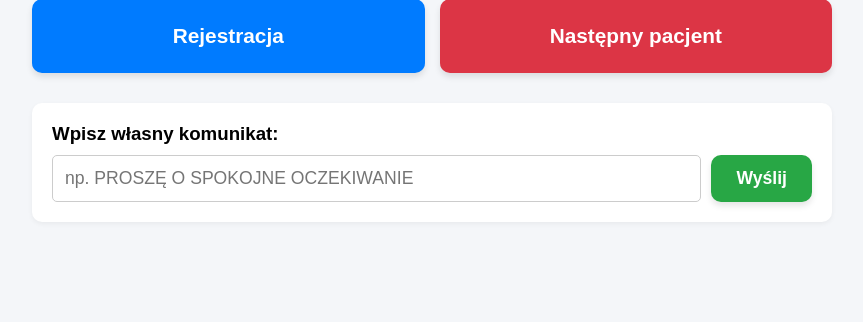
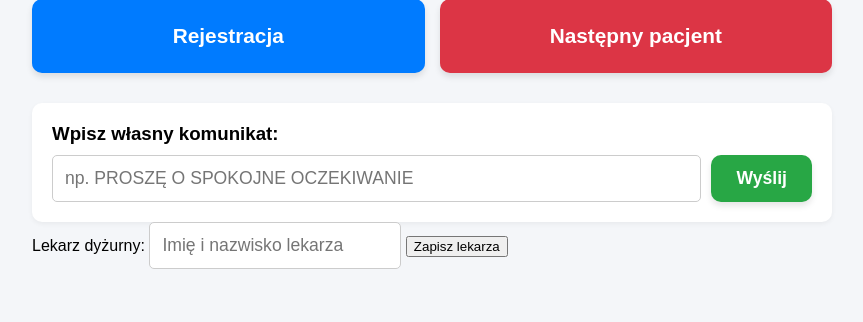
Before and after one commit to Tossao/izba-komunikaty, a Flask app: template templates/panel.html in a window 1280 px wide. Shown: the part 188-510 px from the top of the page, without its empty margins (208-1071 px from the left). Run offline with Flask 3, Linux system fonts and the light colour scheme; the template is opened without the code that fills it, so the values that code supplies are empty; some libraries are stand-ins or nearby versions.

Commit message:
Update panel.html
Dodaj pole do wpisania imienia i nazwiska oraz przycisk zapisu:

```diff
--- a/templates/panel.html
+++ b/templates/panel.html
@@ -25,6 +25,27 @@
     </div>
 </div>
 
+<!-- HTML w panelu -->
+<div class="doctor-control-section">
+    <label for="doctorInput">Lekarz dyżurny:</label>
+    <input type="text" id="doctorInput" placeholder="Imię i nazwisko lekarza">
+    <button onclick="updateDoctor()">Zapisz lekarza</button>
+</div>
+
+<!-- JS w panelu -->
+<script>
+    function updateDoctor() {
+        const doctorName = document.getElementById('doctorInput').value;
+        socket.emit('change_doctor', { doctor: doctorName });
+    }
+
+    // Opcjonalnie: aktualizuj pole w panelu gdy ktoś inny zmieni wartość
+    socket.on('update_doctor', function(data) {
+        document.getElementById('doctorInput').value = data.doctor;
+    });
+</script>
+
+
 <script>
     var socket = io({transports: ['polling']});
 
@@ -40,5 +61,6 @@
         }
     }
 </script>
+
 </body>
 </html>
```
